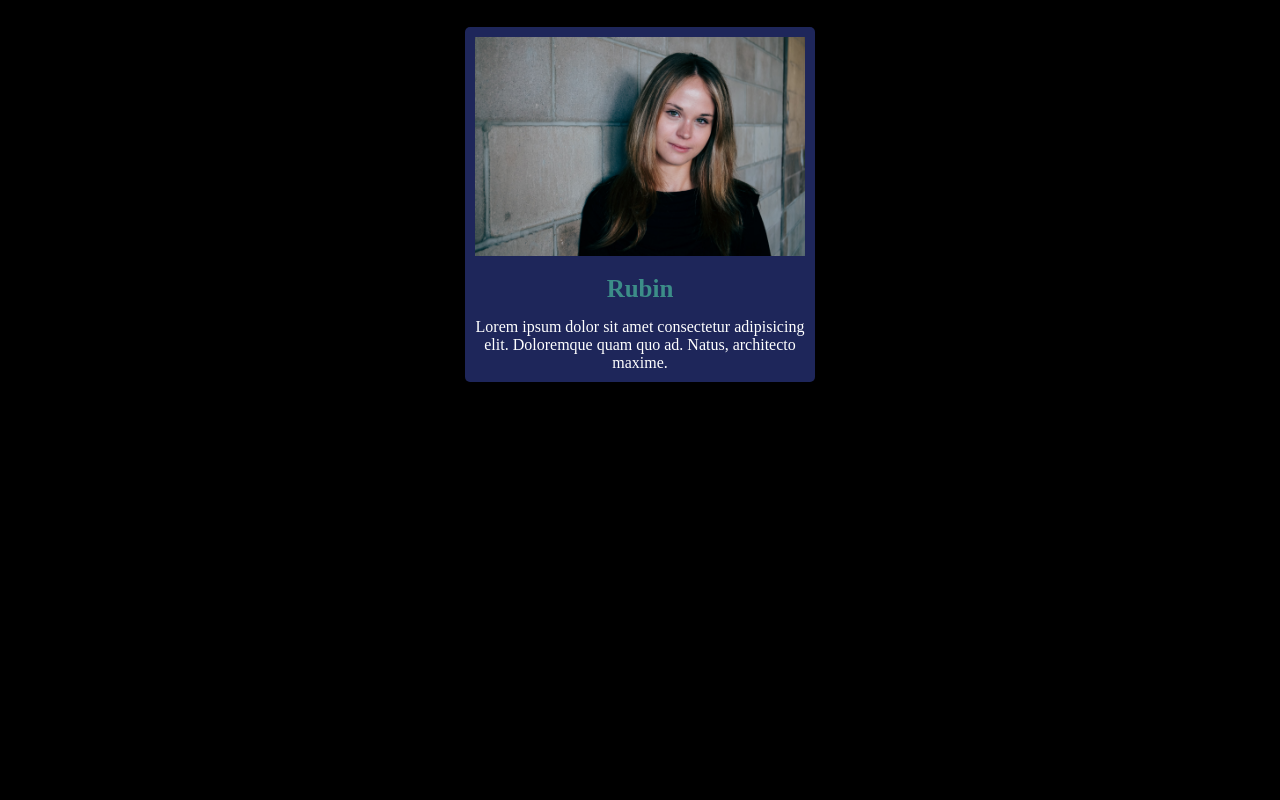
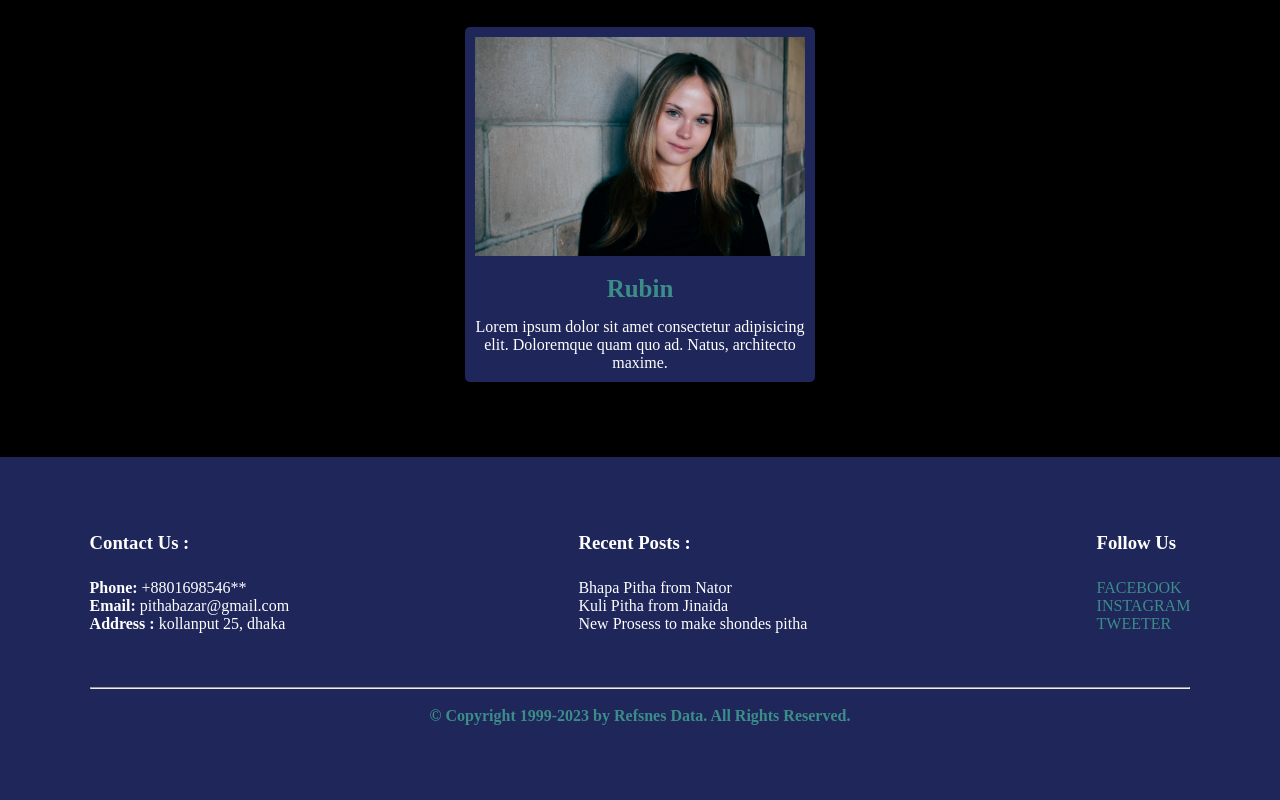
Before and after one commit to foysalahmedmin/Hero-Project-1, a plain HTML site: page about.html in a window 1280 px wide. Shown: the part 1288-2088 px from the top of the page. Before the commit the page ends 1745 px from the top, so only its background shows below. Drawn offline with Linux system fonts and the light colour scheme.

Commit message:
footer add

```diff
--- a/about.html
+++ b/about.html
@@ -72,5 +72,34 @@
             </div>
         </section>
     </main>
+    <footer>
+        <div class="container">
+            <div class="footerContent">
+                <div class="contact">
+                    <h3>Contact Us :</h3>
+                    <p> <strong> Phone: </strong> +8801698546** </p>
+                    <p> <strong> Email: </strong> pithabazar@gmail.com </p>
+                    <p> <strong> Address : </strong> kollanput 25, dhaka </p>
+                </div>
+                <div class="recentPosts">
+                    <h3>Recent Posts :</h3>
+                    <ul>
+                        <li><a href="#">Bhapa Pitha from Nator</a></li>
+                        <li><a href="#">Kuli Pitha from Jinaida</a></li>
+                        <li><a href="#">New Prosess to make shondes pitha</a></li>
+                    </ul>
+                </div>
+                <div class="followUs">
+                    <h3>Follow Us</h3>
+                   <a href="https://www.facebook.com/foysal.gq?mibextid=ZbWKwL">FACEBOOK</a>
+                   <a href="https://www.facebook.com/foysal.gq?mibextid=ZbWKwL">INSTAGRAM</a>
+                   <a href="https://www.facebook.com/foysal.gq?mibextid=ZbWKwL">TWEETER</a>
+                </div>
+            </div>
+        </div>
+        <br><br><br><hr><br>
+        <p class="copyrigt" style="text-align:center; color:#3c8d88; font-weight: 700;">&copy; Copyright 1999-2023 by Refsnes Data. All Rights Reserved.</p>
+    </footer>
 </body>
+
 </html>
```
Also changed, not shown: blogs.html (+29 -0 lines), form.html (+28 -0 lines), gallery.html (+28 -4 lines).
